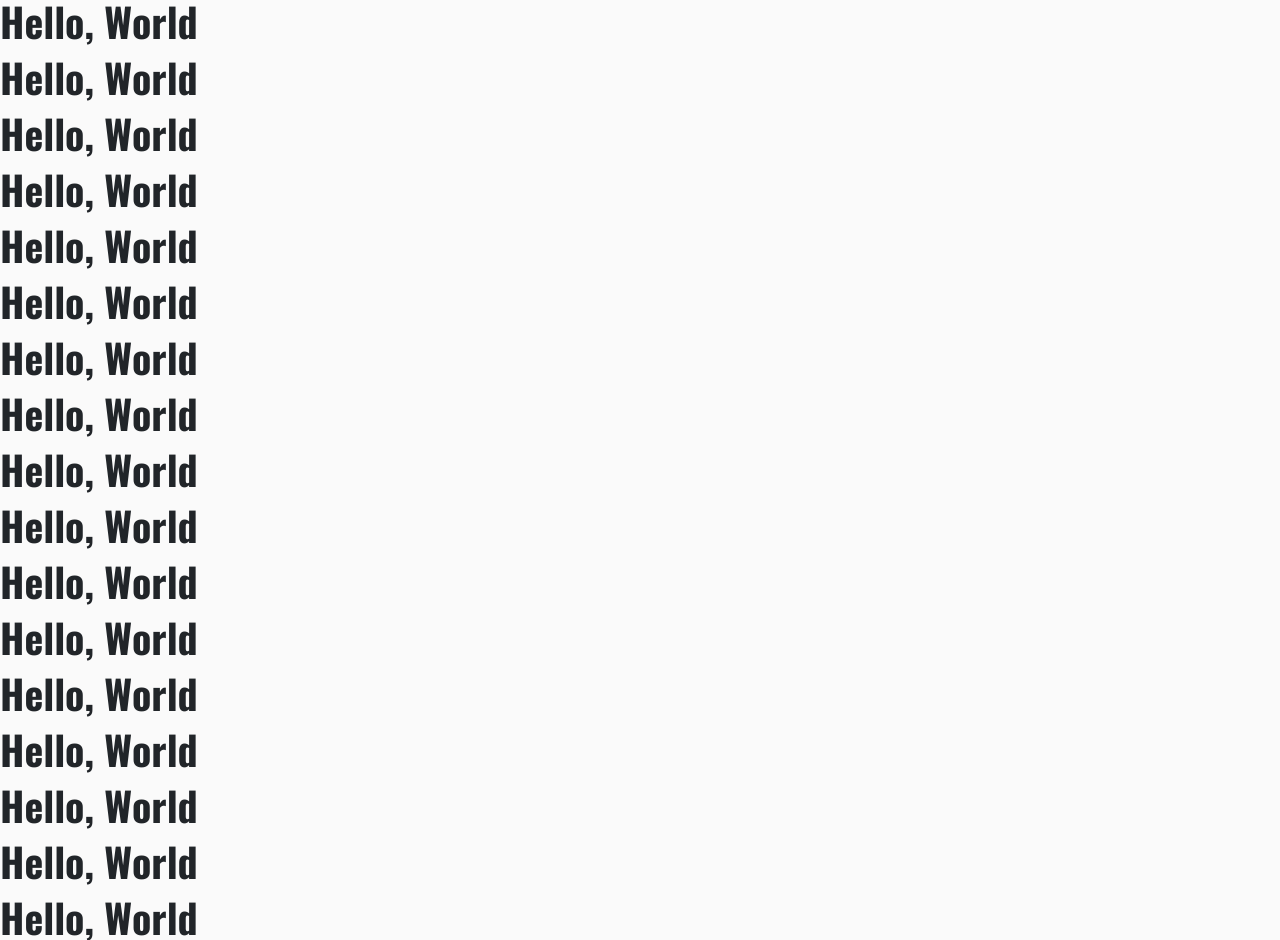
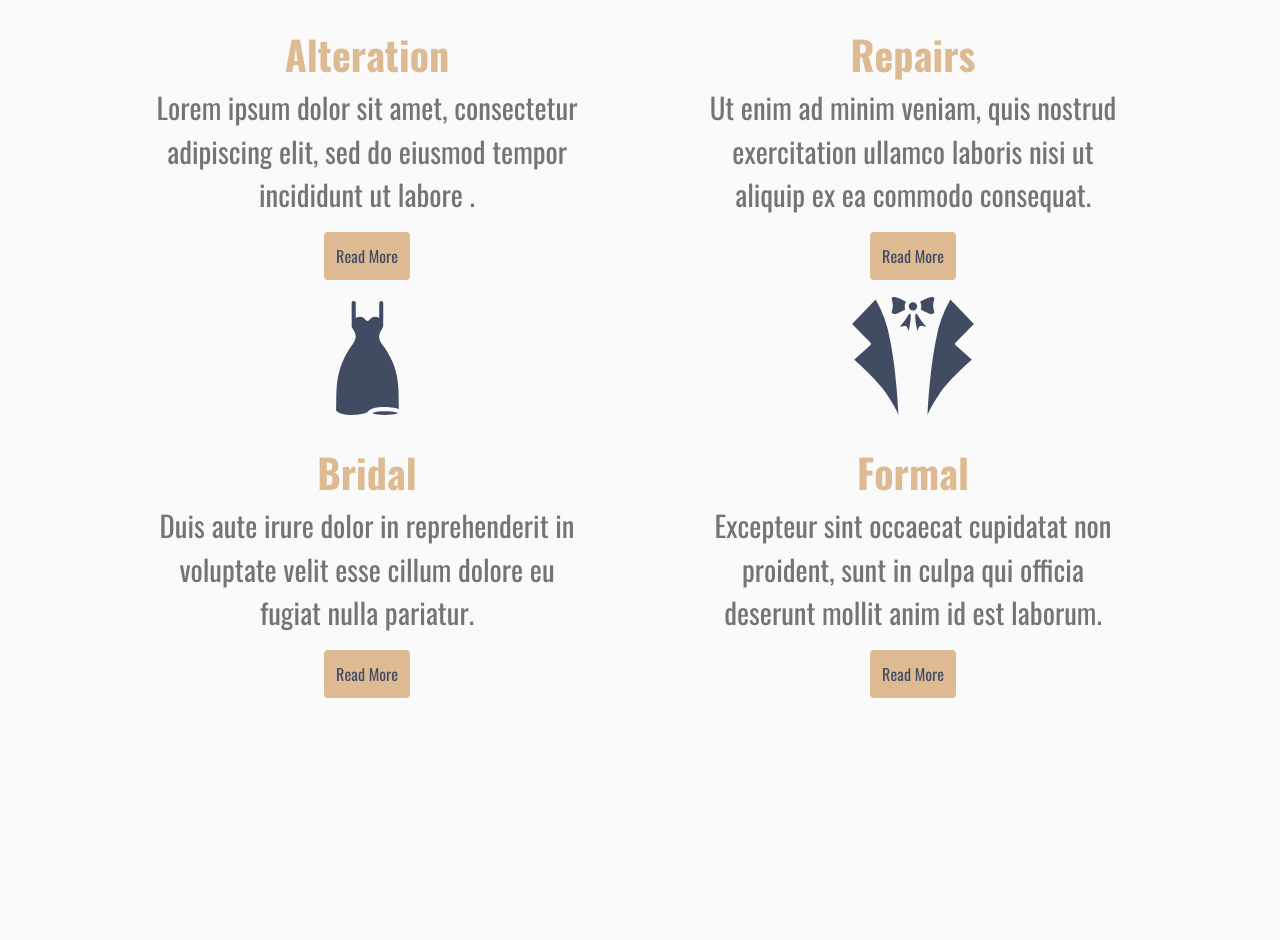
Before and after one commit to bit-01/tailorshop, a plain HTML site: page index.html in a window 1280 px wide. Shown: the part 801-1741 px from the top of the page. After the commit the page ends 1523 px from the top, so only its background shows below. Drawn offline with nearby package versions, Linux system fonts and the light colour scheme.

Commit message:
added services section in index

```diff
--- a/css/style.css
+++ b/css/style.css
@@ -3,6 +3,7 @@
 pancho:     #DEBA92     rgb(222, 186, 146)
 eastBay:    #414C63     rgb(65, 76, 99)
 snow:       #FAFAFA     rgb(250,250,250)
+dimGray:    #747474     rgb(116, 116, 116)
 *** ##Colors## ***
 */
 
@@ -50,6 +51,9 @@ h4, h5, h6 {
 a {
     color: inherit !important;
 }
+section > h1 {
+    font-size: 3rem
+}
 /* ##Tags## */
 
 
@@ -71,6 +75,12 @@ a {
 }
 .snow-fg {
     color: #fafafa !important;
+}
+.dimGray-fg {
+    color: #747474 !important;
+}
+.dimGray-bg {
+    background-color: #747474 !important;
 }
 .main-header-photo {
     height: 475px;
@@ -126,8 +136,34 @@ a {
     -moz-animation: hideB .4s ease-in;
     -o-animation: hideB .4s ease-in;
 }
+.srv {
+    width: 437px;
+    margin: 0 auto !important;
+}
+.srv-head {
+    font-size: 7rem;
+}
+.srv-title {
+    font-size: 2.5rem
+}
+.srv-desc {
+    font-size: 1.8rem
+}
+a.btn-srv {
+    color: #414C63 !important;
+    background-color: #DEBA92;
+    padding: .7rem;
+}
+a.btn-srv:hover {
+    color: #DEBA92 !important;
+    background-color: #414C63;
+}
+object svg .a {
+    opacity: 1;
+    fill: #DEBA92 !important;
+}
+/* ##Classes## */
 
-/* ##Classes## */
 
 @media screen and (max-width: 990px) {
     .brand {
--- a/index.html
+++ b/index.html
@@ -53,36 +53,51 @@
             </nav>
         </div>
 
-        <h1>Hello, World</h1>
-        <h1>Hello, World</h1>
-        <h1>Hello, World</h1>
-        <h1>Hello, World</h1>
-        <h1>Hello, World</h1>
-        <h1>Hello, World</h1>
-        <h1>Hello, World</h1>
-        <h1>Hello, World</h1>
-        <h1>Hello, World</h1>
-        <h1>Hello, World</h1>
-        <h1>Hello, World</h1>
-        <h1>Hello, World</h1>
-        <h1>Hello, World</h1>
-        <h1>Hello, World</h1>
-        <h1>Hello, World</h1>
-        <h1>Hello, World</h1>
-        <h1>Hello, World</h1>
-        <h1>Hello, World</h1>
-        <h1>Hello, World</h1>
-        <h1>Hello, World</h1>
-        <h1>Hello, World</h1>
-        <h1>Hello, World</h1>
-        <h1>Hello, World</h1>
-        <h1>Hello, World</h1>
-        <h1>Hello, World</h1>
-        <h1>Hello, World</h1>
-        <h1>Hello, World</h1>
-        <h1>Hello, World</h1>
-        <h1>Hello, World</h1>
-        <h1>Hello, World</h1>
+        <section class="container text-center p-4">
+            <h1 class="pancho-fg">Services</h1>
+            <div class="row m-0">
+                <div class="col-md-6">
+                    <div class="flex-column srv">
+                        <div class="srv-head eastBay-fg">
+                            <object type="image/svg+xml" data="img/icon-alteration.svg"></object>
+                        </div>
+                        <h2 class="srv-title pancho-fg text-center">Alteration</h2>
+                        <p class="srv-desc text-center dimGray-fg">Lorem ipsum dolor sit amet, consectetur adipiscing elit, sed do eiusmod tempor incididunt ut labore .</p>
+                        <a class="btn btn-srv" href="#">Read More</a>
+                    </div>
+                </div>
+                <div class="col-md-6">
+                    <div class="flex-column srv">
+                        <div class="srv-head eastBay-fg">
+                            <object type="image/svg+xml" data="img/icon-repaires.svg"></object>
+                        </div>
+                        <h2 class="srv-title pancho-fg text-center">Repairs</h2>
+                        <p class="srv-desc text-center dimGray-fg">Ut enim ad minim veniam, quis nostrud exercitation ullamco laboris nisi ut aliquip ex ea commodo consequat.</p>
+                        <a class="btn btn-srv" href="#">Read More</a>
+                    </div>
+                </div>
+                <div class="col-md-6">
+                    <div class="flex-column srv">
+                        <div class="srv-head eastBay-fg">
+                            <object type="image/svg+xml" data="img/icon-bridal.svg"></object>
+                        </div>
+                        <h2 class="srv-title pancho-fg text-center">Bridal</h2>
+                        <p class="srv-desc text-center dimGray-fg">Duis aute irure dolor in reprehenderit in voluptate velit esse cillum dolore eu fugiat nulla pariatur.</p>
+                        <a class="btn btn-srv" href="#">Read More</a>
+                    </div>
+                </div>
+                <div class="col-md-6">
+                    <div class="flex-column srv">
+                        <div class="srv-head eastBay-fg">
+                            <object type="image/svg+xml" data="img/icon-suit.svg"></object>
+                        </div>
+                        <h2 class="srv-title pancho-fg text-center">Formal</h2>
+                        <p class="srv-desc text-center dimGray-fg">Excepteur sint occaecat cupidatat non proident, sunt in culpa qui officia deserunt mollit anim id est laborum.</p>
+                        <a class="btn btn-srv" href="#">Read More</a>
+                    </div>
+                </div>
+            </div>
+        </section>
 
         <!-- jQuery -->
         <script src="https://code.jquery.com/jquery-3.3.1.slim.min.js" integrity="sha384-q8i/X+965DzO0rT7abK41JStQIAqVgRVzpbzo5smXKp4YfRvH+8abtTE1Pi6jizo" crossorigin="anonymous"></script>
```
Also changed, not shown: img/icon-alteration.svg (added), img/icon-bridal.svg (added), img/icon-repaires.svg (added), img/icon-suit.svg (added).
